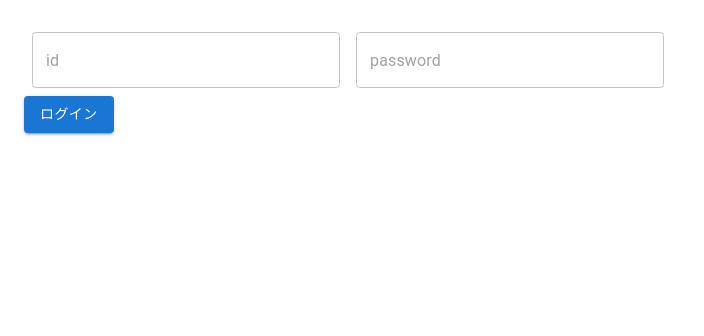
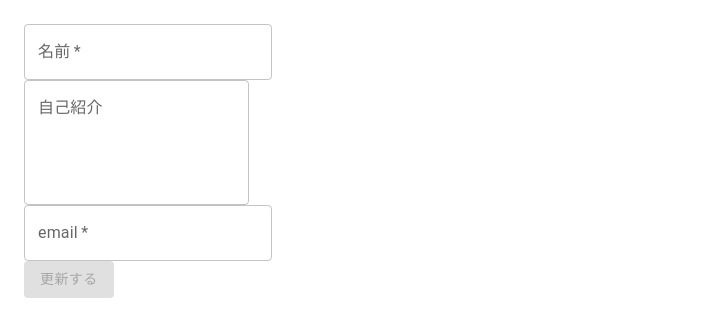
Before and after one commit to sayanok/zetter, a React (Create React App) app in the folder front/: page /settings/1 in a window 1280 px wide. Before the commit this address led to /login. Shown: the top 336 px of the page, without its empty margins (0-704 px from the left). Built offline with nearby package versions, Linux system fonts and the light colour scheme.

Commit message:
modify
ここまでの編集をSettingsProfileComponentに反映

```diff
--- a/front/src/Main.tsx
+++ b/front/src/Main.tsx
@@ -34,7 +34,12 @@ const Main: React.FC = () => {
                     <Route path="/" element={<Home />} />
                     <Route path="tweet/:tweetId" element={<TweetDetail />} />
                     <Route path=":username" element={<ProfilePage myProfile={myProfile} />} />
-                    <Route path="settings/:username" element={<SettingsProfile />} />
+                    <Route
+                        path="settings/:username"
+                        element={
+                            <SettingsProfile myProfile={myProfile} afterUpdateProfile={() => getAndSetProfile()} />
+                        }
+                    />
                 </Routes>
             </Box>
         </Box>
--- a/front/src/SettingsProfile.tsx
+++ b/front/src/SettingsProfile.tsx
@@ -6,7 +6,12 @@ import useCallApi from './utils/api';
 import { useNavigate } from 'react-router-dom';
 import { ProfileType } from './utils/types';
 
-const SettingsProfile: React.FC = () => {
+type SettingsProfileType = {
+    myProfile: ProfileType | undefined;
+    afterUpdateProfile: () => void;
+};
+
+const SettingsProfile: React.FC<SettingsProfileType> = (props) => {
     const [username, setUsername] = useState<string>('');
     const [introduction, setIntroduction] = useState<string>('');
     const [email, setEmail] = useState<string>('');
@@ -16,23 +21,20 @@ const SettingsProfile: React.FC = () => {
     const navigate = useNavigate();
 
     useEffect(() => {
-        getProfile();
+        if (props.myProfile) {
+            setUsername(props.myProfile.username);
+            setIntroduction(props.myProfile.introduction);
+            setEmail(props.myProfile.email);
+        }
     }, []);
-
-    function getProfile(): void {
-        callApi('http://localhost:5000/api/zetter/profile')?.then((data: ProfileType) => {
-            setUsername(data.username);
-            setIntroduction(data.introduction);
-            setEmail(data.email);
-        });
-    }
 
     function updateProfile(): void {
         callApi('http://localhost:5000/api/zetter/profile', {
             method: 'PATCH',
             body: JSON.stringify({ username: username, introduction: introduction, email: email }),
         });
-        navigate('/profile');
+        props.afterUpdateProfile();
+        navigate('/' + username);
     }
 
     function canSubmit(): boolean {
--- a/front/src/Sidebar.tsx
+++ b/front/src/Sidebar.tsx
@@ -42,7 +42,7 @@ const Sidebar: React.FC<SidebarProps> = (props) => {
             text: 'profile',
         },
         {
-            href: 'settings',
+            href: 'settings/' + props.myProfile.username,
             iconComponent: <SettingsIcon />,
             text: 'settings',
         },
```
